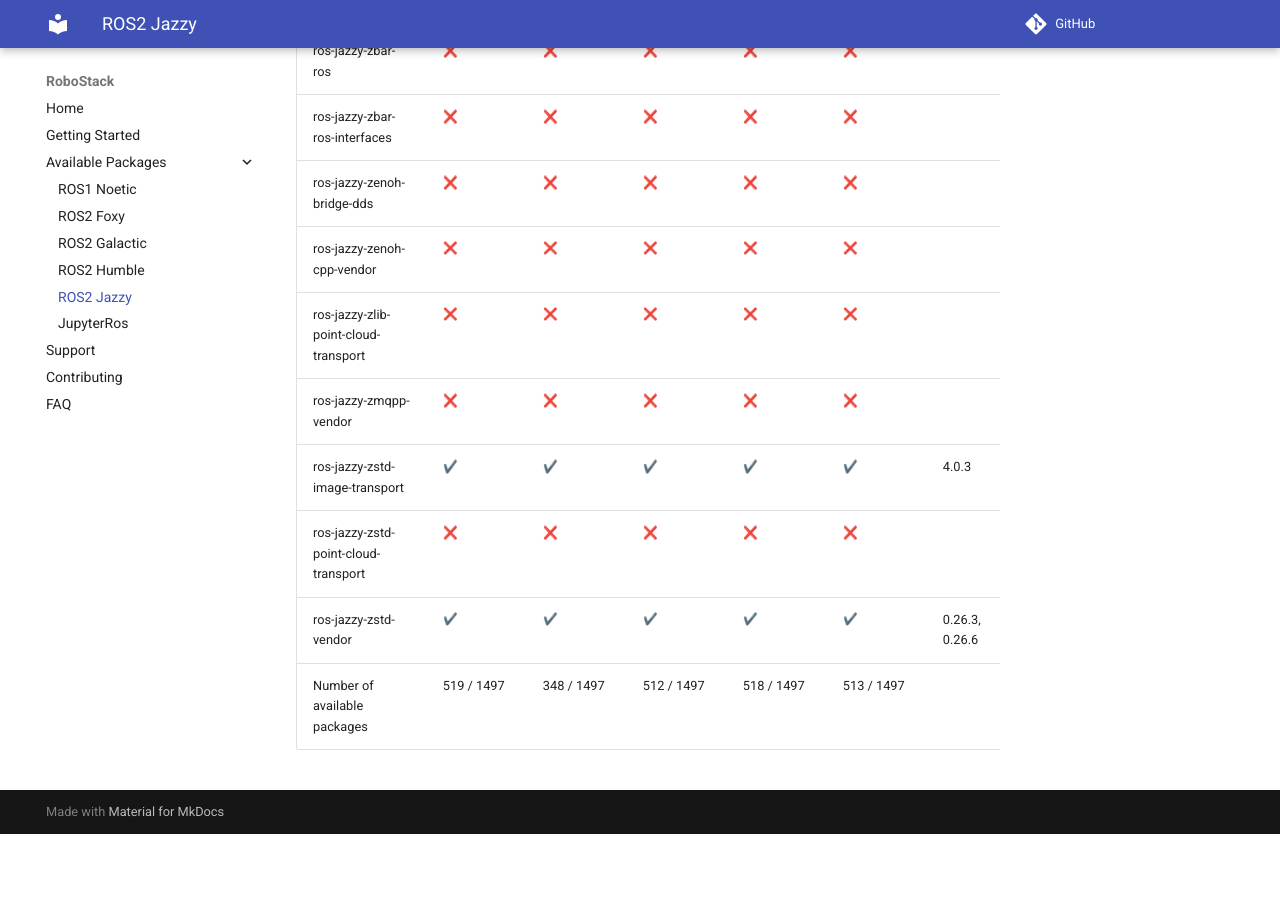
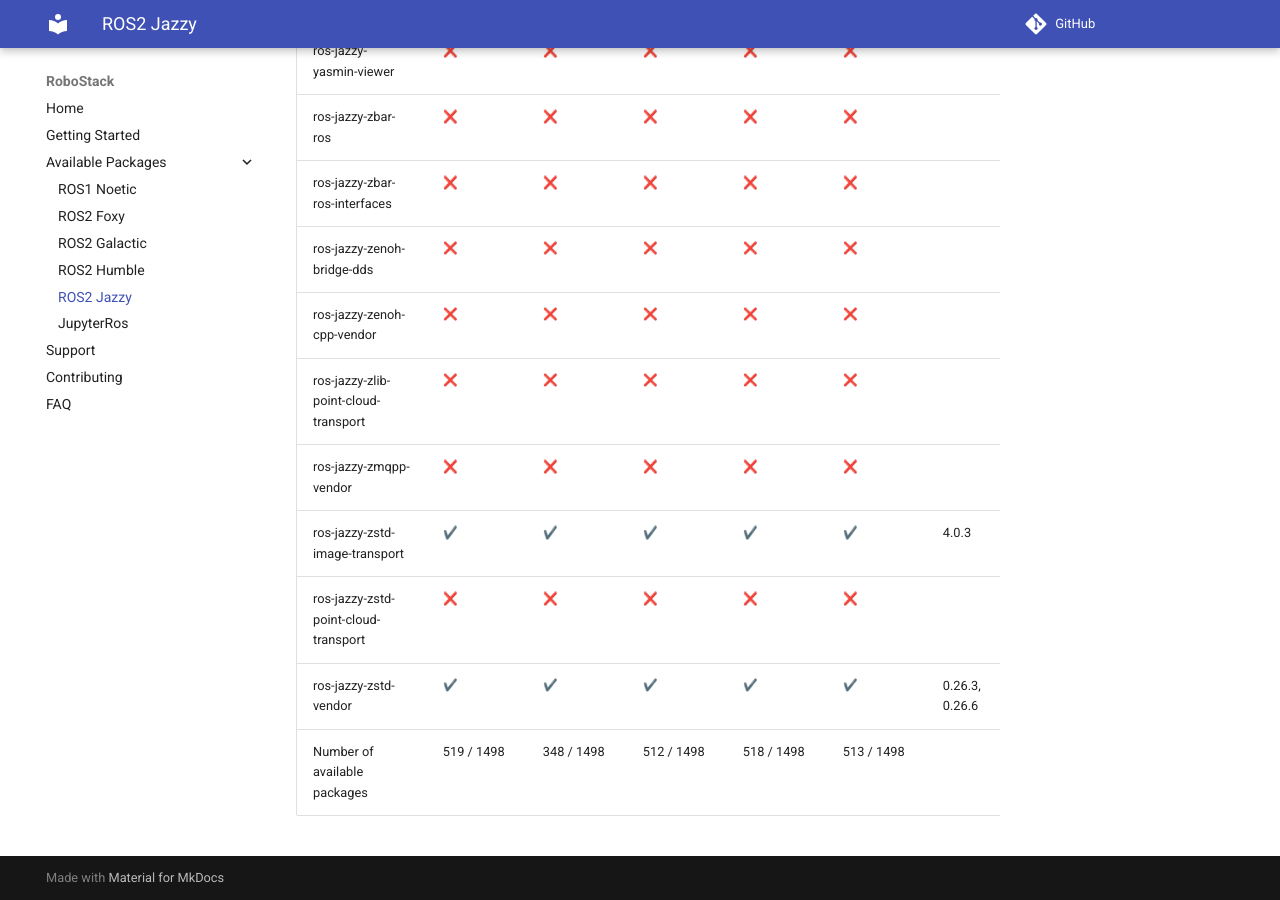
Before and after one commit to RoboStack/robostack.github.io, an MkDocs documentation site: the page built from docs/jazzy.md, in a window 1280 px wide and 900 px high, scrolled down 107399 px. Built offline with MkDocs 1.6.1 and Material for MkDocs 9.7.7, drawn with Linux system fonts in a browser that asks for light colours; emoji names are drawn with the system emoji font; comment, search, counter and statistics services are not loaded; before the commit the page ends 108233 px from its top, so only the background shows below that; some of the changed text lies outside the part shown.

Commit message:
Update tables

```diff
--- a/docs/jazzy.md
+++ b/docs/jazzy.md
@@ -1497,4 +1498,4 @@
 | ros-jazzy-zstd-image-transport | :heavy_check_mark: { data-sort='1' } | :heavy_check_mark: { data-sort='1' } | :heavy_check_mark: { data-sort='1' } | :heavy_check_mark: { data-sort='1' } | :heavy_check_mark: { data-sort='1' } | 4.0.3  |
 | ros-jazzy-zstd-point-cloud-transport | :x: { data-sort='0' } | :x: { data-sort='0' } | :x: { data-sort='0' } | :x: { data-sort='0' } | :x: { data-sort='0' } |   |
 | ros-jazzy-zstd-vendor | :heavy_check_mark: { data-sort='1' } | :heavy_check_mark: { data-sort='1' } | :heavy_check_mark: { data-sort='1' } | :heavy_check_mark: { data-sort='1' } | :heavy_check_mark: { data-sort='1' } | 0.26.3, 0.26.6  |
-| Number of available packages |  519 / 1497 | 348 / 1497 | 512 / 1497 | 518 / 1497 | 513 / 1497 |
+| Number of available packages |  519 / 1498 | 348 / 1498 | 512 / 1498 | 518 / 1498 | 513 / 1498 |
```
Also changed, not shown: other parts of docs/jazzy.md (+1 -0 lines).
